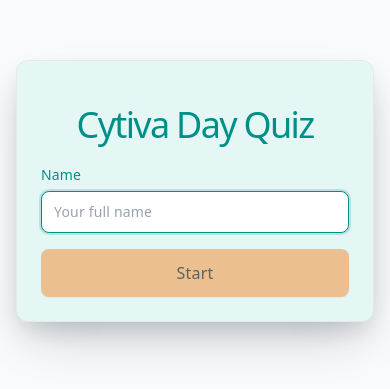
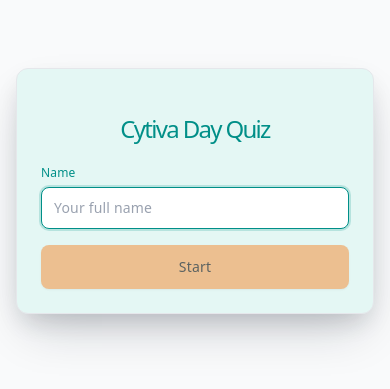
Before and after one commit to GreeseGilbertVijay/ShopSpinco, a Next.js app: page /cytiva-day in a window 390 px wide. Shown: the part 231-620 px from the top of the page. Built offline with nearby package versions, Linux system fonts and the light colour scheme; no server answers.

Commit message:
fix the size

```diff
--- a/src/app/cytiva-day/complete/complete-client.tsx
+++ b/src/app/cytiva-day/complete/complete-client.tsx
@@ -56,17 +56,17 @@
                 <path d="M20 6 9 17l-5-5" />
               </svg>
             </span>
-            <h1 className="text-3xl sm:text-4xl font-bold text-[#008f88]! mb-1">Nice work, {name}!</h1>
-            <p className="text-[#008f88] mb-6">You&apos;ve completed the Cytiva Day quiz.</p>
+            <h1 className="text-2xl! sm:text-4xl! font-bold text-[#008f88]! mb-1">Nice work, {name}!</h1>
+            <p className="text-sm sm:text-base text-[#008f88] mb-6">You&apos;ve completed the Cytiva Day quiz.</p>
 
             <div className="rounded-xl bg-accent-subtle px-6 py-5">
               <p className="text-xs uppercase tracking-wide text-[#008f88] mb-1">Your score</p>
-              <p className="text-4xl font-bold text-[#008f88]!">
-                {score} <span className="text-lg font-medium text-[#008f88]">/ {maxScore}</span>
+              <p className="text-3xl sm:text-4xl font-bold text-[#008f88]!">
+                {score} <span className="text-base sm:text-lg font-medium text-[#008f88]">/ {maxScore}</span>
               </p>
             </div>
 
-            <p className="text-sm text-[#008f88] mt-6">Final rankings will be announced by the organizers.</p>
+            <p className="text-xs sm:text-sm text-[#008f88] mt-6">Final Rankings Will be Announced by the Organizers.</p>
           </>
         )}
       </Card>
--- a/src/app/cytiva-day/page.tsx
+++ b/src/app/cytiva-day/page.tsx
@@ -30,9 +30,9 @@
   return (
     <div className="min-h-screen w-full flex items-center justify-center bg-gray-50 p-4">
       <Card className="w-full max-w-md p-6 sm:p-8 text-center shadow-lifted bg-[#e4f7f4]!">
-        <h1 className="text-3xl sm:text-4xl font-bold text-[#008f88]! mb-1">Cytiva Day Quiz</h1>
+        <h1 className="text-2xl! sm:text-4xl! font-bold text-[#008f88]! mb-1">Cytiva Day Quiz</h1>
         <form onSubmit={handleStart} className="flex flex-col gap-4 text-left">
-          <label className="flex flex-col gap-1.5 text-sm font-medium text-[#008f88]">
+          <label className="flex flex-col gap-1.5 text-xs sm:text-sm font-medium text-[#008f88]">
             Name
             <Input
               value={name}
@@ -40,13 +40,13 @@
               placeholder="Your full name"
               autoFocus
               required
-              className="border-[#008f88]! focus:border-[#008f88]! focus:ring-[#008f88]/20!"
+              className="border-[#008f88]! focus:border-[#008f88]! focus:ring-[#008f88]/20! text-sm! sm:text-base!"
             />
           </label>
 
-          {error && <p className="text-sm text-danger">{error}</p>}
+          {error && <p className="text-xs sm:text-sm text-danger">{error}</p>}
 
-          <button type="submit" className={buttonClasses({ size: 'lg', className: 'w-full' })} disabled={!name.trim() || submitting}>
+          <button type="submit" className={buttonClasses({ size: 'lg', className: 'w-full text-sm! sm:text-base!' })} disabled={!name.trim() || submitting}>
             {submitting ? 'Starting...' : 'Start'}
           </button>
         </form>
--- a/src/app/cytiva-day/question/[index]/question-client.tsx
+++ b/src/app/cytiva-day/question/[index]/question-client.tsx
@@ -149,7 +149,7 @@
           </span>
         </div>
 
-        <h1 className="whitespace-pre-line text-left text-xl sm:text-2xl font-bold text-[#008f88]! mb-6 leading-snug">{question.question}</h1>
+        <h2 className="whitespace-pre-line text-left font-bold text-[#008f88]! mb-8 leading-snug">{question.question}</h2>
 
         <div className="flex flex-col gap-3 mb-8">
           {question.options.map((option, i) => (
```
